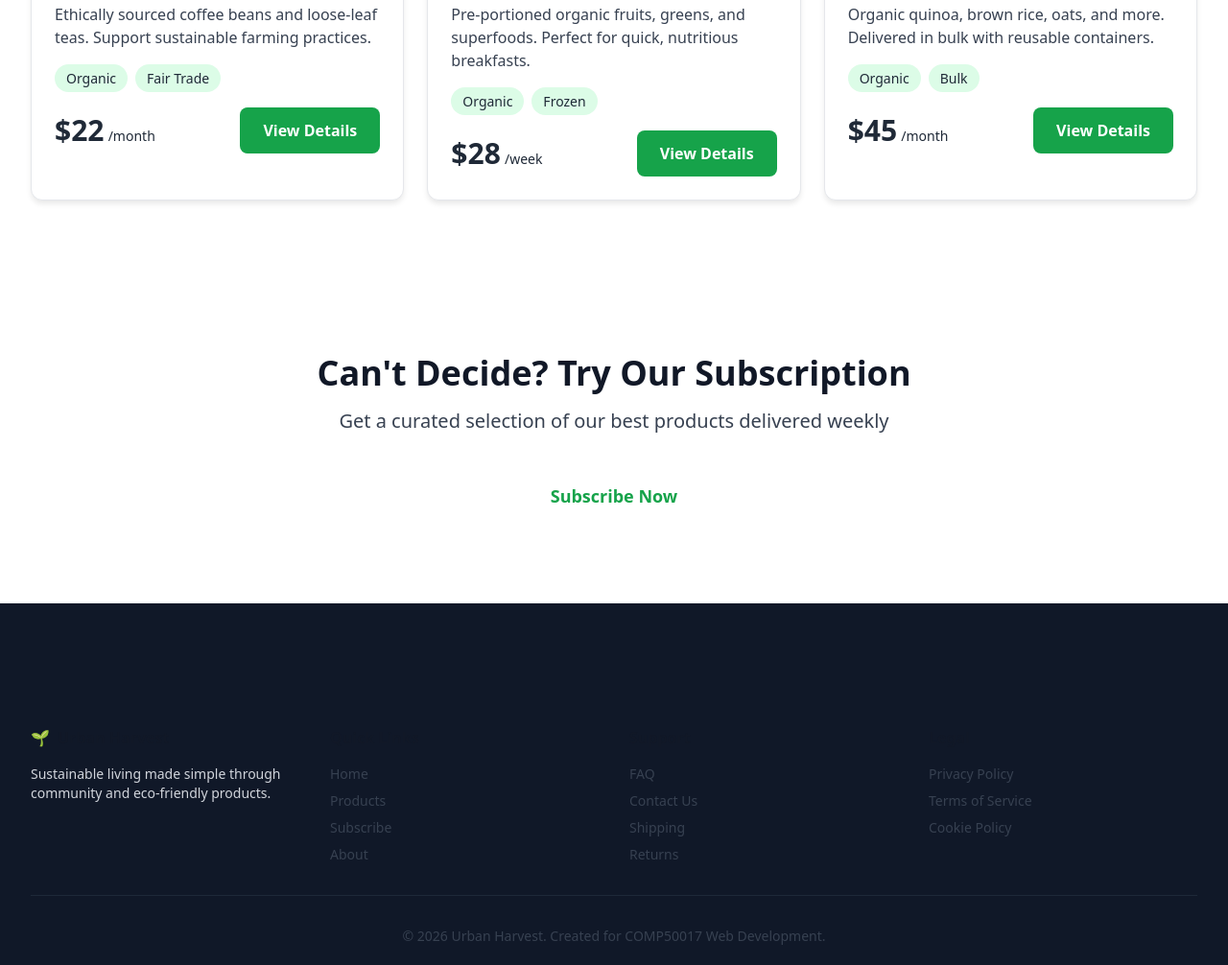
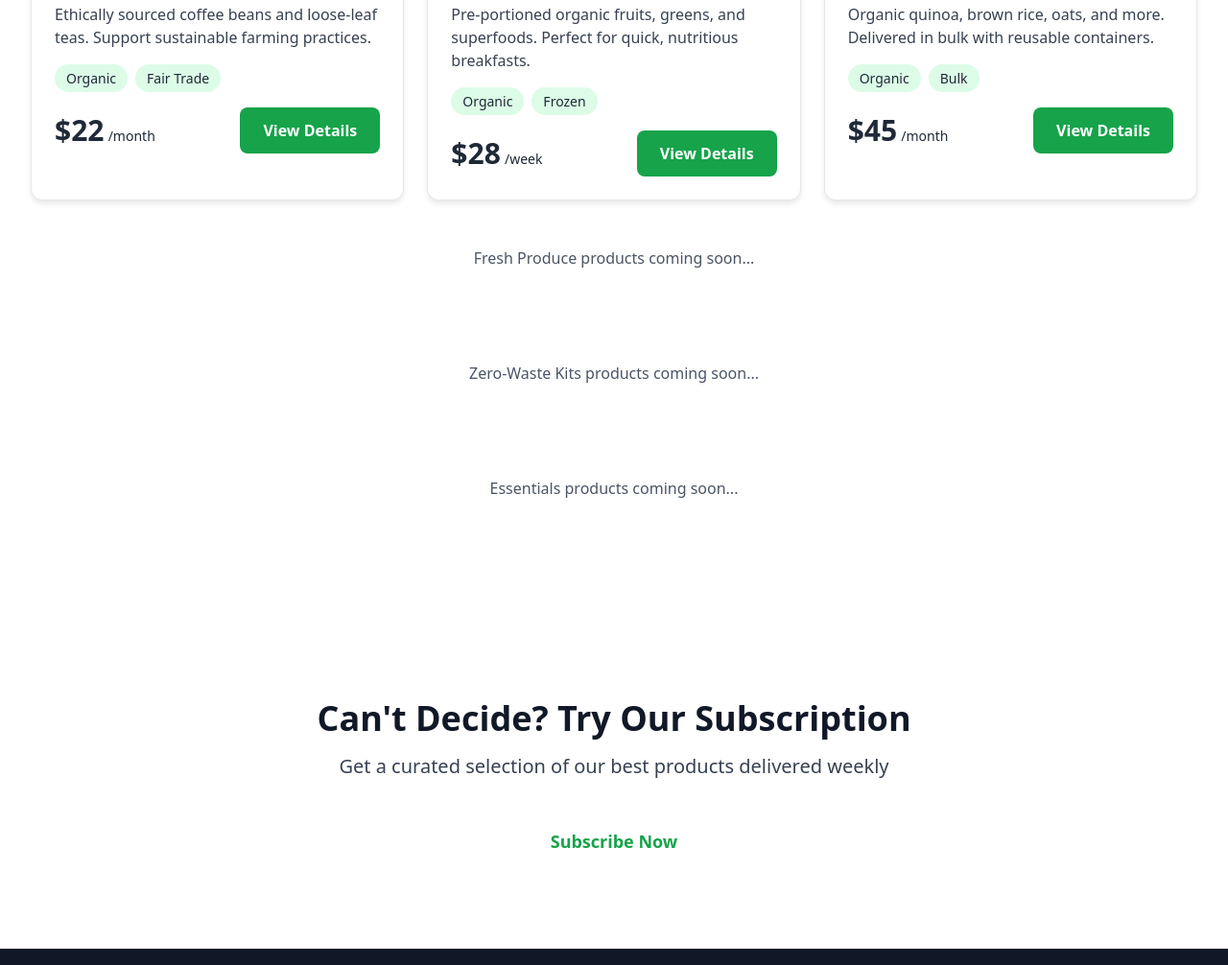
Before and after one commit to Imasha2006/Urban-Harvest, a website built with Vite: page src/pages/product.html in a window 1280 px wide. Shown: the part 1845-2851 px from the top of the page at 96% size. Built offline with nearby package versions, Linux system fonts and the light colour scheme.

Commit message:
removed-hidden-product

```diff
--- a/src/pages/product.html
+++ b/src/pages/product.html
@@ -354,7 +354,7 @@
       </div>
 
       <!-- ===== FRESH PRODUCE PANEL ===== -->
-      <div id="produce-panel" role="tabpanel" class="hidden">
+      <div id="produce-panel" role="tabpanel" >
         <div class="text-center text-gray-600 dark:text-gray-400 py-12">
           Fresh Produce products coming soon...
         </div>
@@ -362,7 +362,7 @@
 
 
       <!-- ===== ZERO WASTE PANEL ===== -->
-      <div id="kits-panel" role="tabpanel" class="hidden">
+      <div id="kits-panel" role="tabpanel" >
         <div class="text-center text-gray-600 dark:text-gray-400 py-12">
           Zero-Waste Kits products coming soon...
         </div>
@@ -370,7 +370,7 @@
 
 
       <!-- ===== ESSENTIALS PANEL ===== -->
-      <div id="essentials-panel" role="tabpanel" class="hidden">
+      <div id="essentials-panel" role="tabpanel" >
         <div class="text-center text-gray-600 dark:text-gray-400 py-12">
           Essentials products coming soon...
         </div>
```
